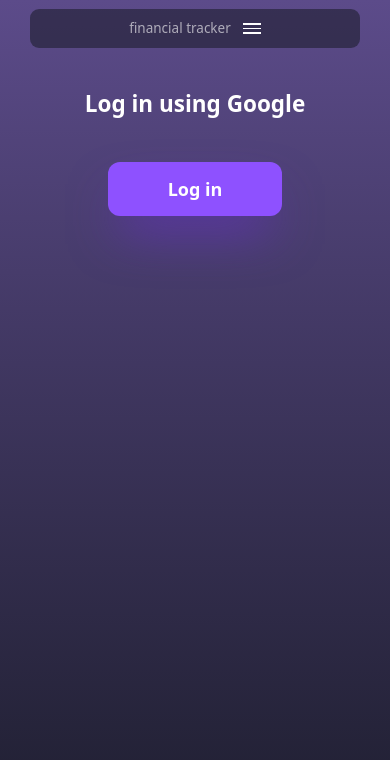
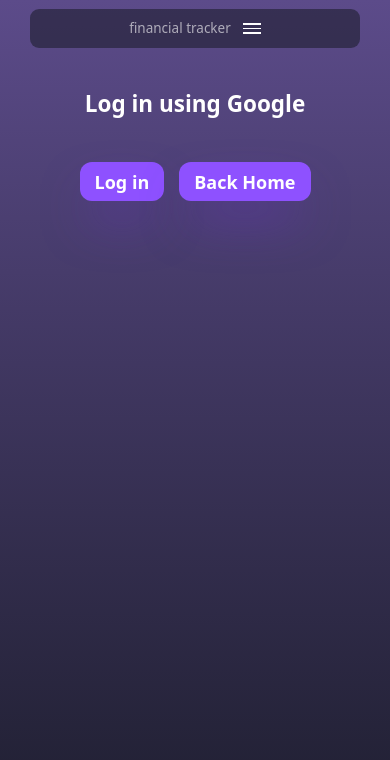
Before and after one commit to D1edDuck/Finance-tracker-firebase, a React (Vite) app: page /profile in a window 390 px wide. Shown: the top 760 px of the page. Built offline with nearby package versions, Linux system fonts and the light colour scheme.

Commit message:
edit header

```diff
--- a/src/features/Reducer.jsx
+++ b/src/features/Reducer.jsx
@@ -29,6 +29,7 @@ export const initialData = {
   openModal: "",
   editTransaction: {},
   refresh: false,
+  userLogin: false,
 };
 
 export function reducer(state, action) {
@@ -85,7 +86,17 @@ export function reducer(state, action) {
         ...state,
         refresh: !state.refresh,
       };
+    case "checkUser":
+      return {
+        ...state,
+        userLogin: checkUser(state.user.id),
+      };
   }
+}
+
+function checkUser(id) {
+  if (id == undefined) return false;
+  else return true;
 }
 
 function setCategory(transactions) {
--- a/src/pages/AddTransaction.jsx
+++ b/src/pages/AddTransaction.jsx
@@ -24,11 +24,8 @@ function AddTransaction() {
     setFields(missingFields);
   }, [name, sum, date, type, note]);
 
-  console.log(fields);
-
   return (
     <>
-      <Header title={"Home"} link={"/"} />
       <h1 className="text-center font-bold text-3xl text-white mb-8">
         Add new Transaction
       </h1>
--- a/src/pages/Home.jsx
+++ b/src/pages/Home.jsx
@@ -12,20 +12,13 @@ function Home() {
   const { sortTransaction } = useFetchTransactions();
 
   const {
-    state: { category, openModal, user },
+    state: { category, openModal, userLogin },
   } = useContext(GlobalContext);
-
-  function checkUser() {
-    if (user?.uid == undefined) {
-      return false;
-    } else return true;
-  }
 
   return (
     <>
-      <Header link={"/addTransaction"} title={"add transaction"} />
       <Balance />
-      {!checkUser() && (
+      {!userLogin && (
         <div className="font-semibold text-xl mb-8 border-2 px-4 border-fuchsia-600 rounded-xl py-4 text-white">
           <p className=" mb-2 md:mb-4">You is not login Account</p>
           <NavLink
--- a/src/pages/Layout.jsx
+++ b/src/pages/Layout.jsx
@@ -1,16 +1,23 @@
 import { useContext } from "react";
-import { Outlet } from "react-router";
+import { Outlet, useLocation } from "react-router";
 import { GlobalContext } from "../features/Reducer";
+import Header from "../components/Header";
 
 function Layout() {
   const {
     state: { openModal },
   } = useContext(GlobalContext);
+
+  const currentProduct = useLocation();
+
   return (
     <div
       className={`py-3 px-10 bg-linear-180 from-violet-light to-violet-dark min-h-screen relative`}
     >
-      {" "}
+      <Header
+        link={`${currentProduct.pathname == "/" ? "/addTransaction" : "/"}`}
+        title={`${currentProduct.pathname == "/" ? "Add Transaction" : "Home"}`}
+      />
       <div
         className={`${
           openModal ? "bg-gray-700 opacity-70" : "hidden"
--- a/src/pages/Login.jsx
+++ b/src/pages/Login.jsx
@@ -8,30 +8,19 @@ import { NavLink } from "react-router";
 function Login() {
   const { state } = useContext(GlobalContext);
 
-  function checkUser() {
-    if (state.user?.uid == undefined) {
-      return false;
-    } else return true;
-  }
-
   return (
     <div>
-      <Header title={"Home"} link={"/"} />
       <h2 className="text-3xl font-semibold text-white text-center pt-6 mb-15">
         Log in using Google
       </h2>
       <div className="flex justify-center gap-5">
         {!state.user ? <LoginGoogle /> : <ExitGoogle />}
-        {checkUser() ? (
-          <NavLink
-            to={"/"}
-            className="md:px-20 md:py-5 px-10 py-2.5 rounded-2xl transition-all shadow-2xl shadow-shadow hover:shadow-lg text-white text-2xl font-semibold bg-violet-500 hover:scale-105"
-          >
-            Back Home
-          </NavLink>
-        ) : (
-          ""
-        )}
+        <NavLink
+          to={"/"}
+          className="md:px-20 md:py-5 px-5 py-2.5 rounded-2xl transition-all shadow-2xl shadow-shadow hover:shadow-lg text-white text-2xl font-semibold bg-violet-500 hover:scale-105"
+        >
+          Back Home
+        </NavLink>
       </div>
     </div>
   );
--- a/src/utils/LoginGoogle.jsx
+++ b/src/utils/LoginGoogle.jsx
@@ -18,7 +18,7 @@ function LoginGoogle() {
   return (
     <button
       onClick={handleGoogleLogin}
-      className="px-20 py-5 rounded-2xl transition-all shadow-2xl shadow-shadow hover:shadow-lg text-white text-2xl font-semibold bg-violet-500 hover:scale-105"
+      className="md:px-20 md:py-5 px-5 py-2.5 rounded-2xl transition-all shadow-2xl shadow-shadow hover:shadow-lg text-white text-2xl font-semibold bg-violet-500 hover:scale-105"
     >
       Log in
     </button>
```
